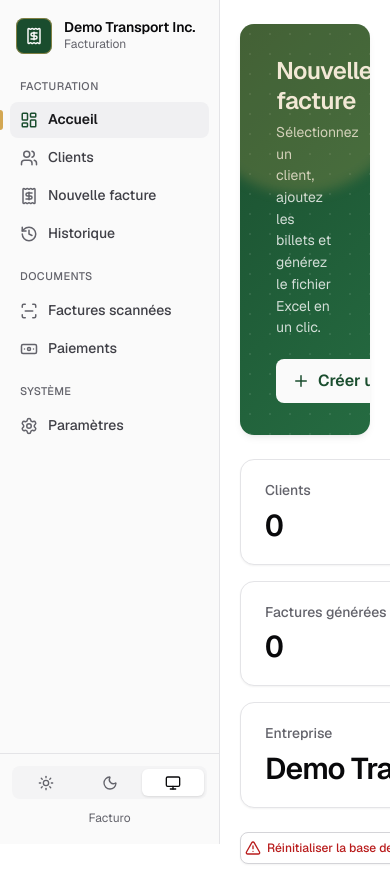
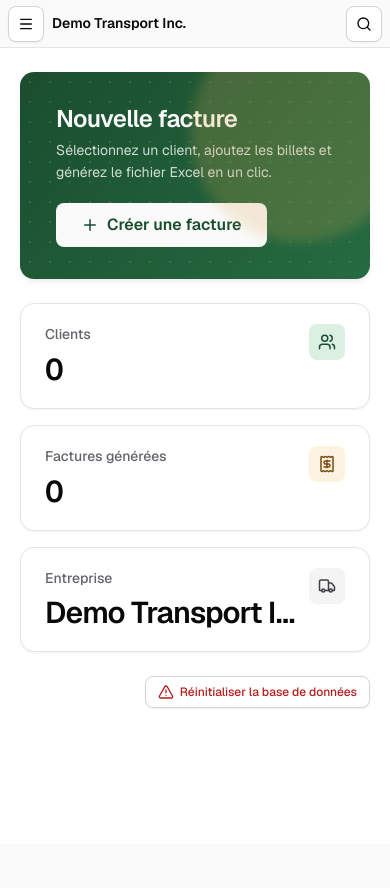
Before and after one commit to Yahya-github/facturo-demo, a FastAPI app: page / in a window 390 px wide; the page is wider, and only the part inside the window is pictured. After the commit the page ends 708 px from the top of that part, so only its background shows below. Run offline with FastAPI, Linux system fonts and the light colour scheme; data that the repository does not hold is empty.

Commit message:
feat(ui): collapsible sidebar rail with tooltips, mobile sheet and top bar (3 of 4) Co-Authored-By: Claude Opus 5.5 <noreply@anthropic.com>

```diff
--- a/facturo/web/templates/index.html
+++ b/facturo/web/templates/index.html
@@ -6,6 +6,7 @@
   <meta name="company-name" content="{{COMPANY_NAME}}">
   <meta name="color-scheme" content="light dark">
   <title>Factures — {{COMPANY_NAME}}</title>
+  <script>try{if(localStorage.getItem('facturo-sidebar')==='collapsed')document.documentElement.setAttribute('data-sidebar','collapsed')}catch(e){}</script>
   <script src="/static/js/ui/theme.js?v=1"></script>
   <link rel="preload" href="/static/fonts/geist-latin-wght-normal.woff2" as="font" type="font/woff2" crossorigin>
   <link rel="stylesheet" href="/static/css/tokens.css?v=1">
@@ -13,20 +14,34 @@
   <link rel="stylesheet" href="/static/css/components.css?v=1">
   <link rel="stylesheet" href="/static/css/components-overlays.css?v=5">
   <link rel="stylesheet" href="/static/css/motion.css?v=3">
-  <link rel="stylesheet" href="/static/css/app.css?v=22">
+  <link rel="stylesheet" href="/static/css/app.css?v=23">
+  <link rel="stylesheet" href="/static/css/sidebar.css?v=1">
   <link rel="stylesheet" href="/static/css/filters.css?v=2">
   <link rel="stylesheet" href="/static/css/payments.css?v=2">
 </head>
 <body>
   <div class="app-shell">
-    <aside class="sidebar">
+    <header class="mobile-bar">
+      <button type="button" class="btn btn-ghost btn-icon" id="sidebar-open" data-sidebar-toggle aria-label="Ouvrir le menu" aria-haspopup="dialog"><i data-icon="menu"></i></button>
+      <span class="mobile-bar-title">{{COMPANY_NAME}}</span>
+      <button type="button" class="btn btn-ghost btn-icon" data-cmd-open aria-label="Rechercher"><i data-icon="search"></i></button>
+    </header>
+    <aside class="sidebar" id="sidebar">
       <div class="sidebar-brand">
         <span class="brand-mark" aria-hidden="true"><i data-icon="receipt"></i></span>
         <div class="brand-text">
           <h1>{{COMPANY_NAME}}</h1>
           <div class="brand-sub">Facturation</div>
         </div>
+        <button type="button" class="sidebar-toggle" id="sidebar-toggle" data-sidebar-toggle
+          data-tip="Réduire le menu" data-tip-side="right" data-kbd="Ctrl+B"
+          aria-label="Réduire le menu" aria-expanded="true" aria-controls="sidebar"><i data-icon="panel-left"></i></button>
       </div>
+      <button type="button" class="sidebar-search" id="cmd-open" data-cmd-open aria-keyshortcuts="Control+K Meta+K">
+        <i data-icon="search"></i>
+        <span class="nav-label">Rechercher…</span>
+        <span class="sidebar-search-kbd" aria-hidden="true"><kbd>Ctrl</kbd><kbd>K</kbd></span>
+      </button>
       <nav class="sidebar-nav" aria-label="Navigation principale">
         <div class="nav-group">
           <div class="nav-group-label">Facturation</div>
@@ -97,6 +112,7 @@
   <script src="/static/js/ui/tabs.js?v=1"></script>
   <script src="/static/js/ui/fuzzy.js?v=1"></script>
   <script src="/static/js/ui/command.js?v=1"></script>
+  <script src="/static/js/ui/sidebar.js?v=1"></script>
   <script src="/static/js/core.js?v=5"></script>
   <script src="/static/js/home.js?v=2"></script>
   <script src="/static/js/clients.js?v=2"></script>
```
